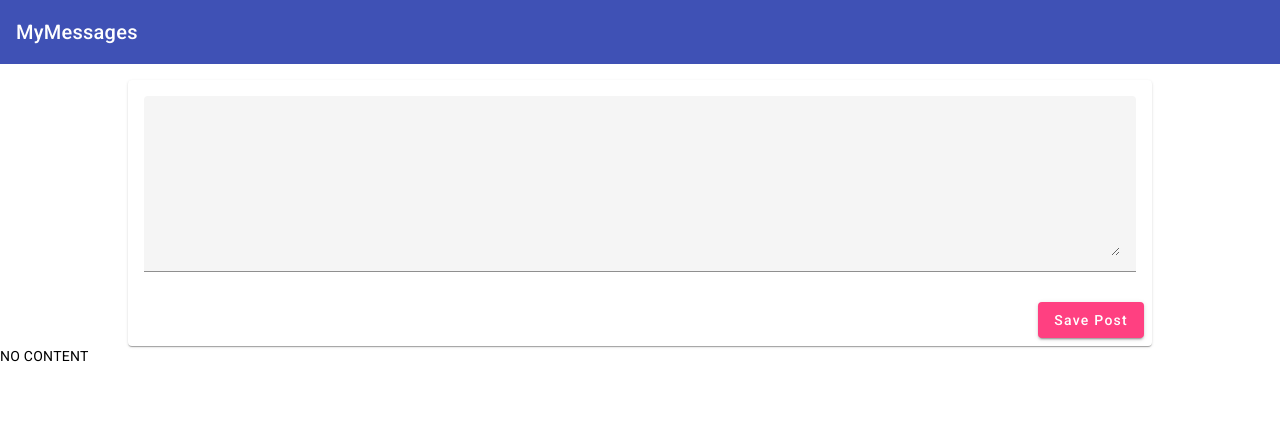
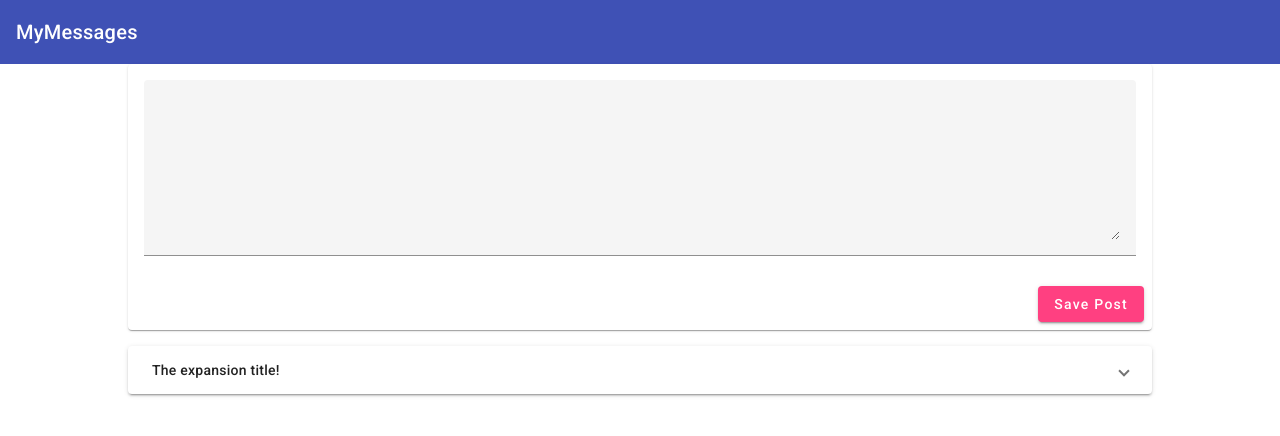
Before and after one commit to augustoqa/mean-course, an Angular app: page / in a window 1280 px wide. Shown: the top 436 px of the page. Built offline with nearby package versions, Linux system fonts and the light colour scheme.

Commit message:
Create PostListComponent and add an accordion

```diff
--- a/src/app/app.component.css
+++ b/src/app/app.component.css
@@ -1,3 +1,5 @@
 main {
   margin-top: 1rem;
+  width: 80%;
+  margin: auto;
 }
--- a/src/app/app.component.html
+++ b/src/app/app.component.html
@@ -2,4 +2,5 @@
 
 <main>
   <app-post-create></app-post-create>
+  <app-post-list></app-post-list>
 </main>
--- a/src/app/posts/post-crete/post-create.component.css
+++ b/src/app/posts/post-crete/post-create.component.css
@@ -1,8 +1,3 @@
-mat-card {
-  width: 80%;
-  margin: auto;
-}
-
 mat-form-field,
 textarea {
   width: 100%;
--- a/src/app/posts/post-crete/post-create.component.html
+++ b/src/app/posts/post-crete/post-create.component.html
@@ -10,4 +10,3 @@
     </button>
   </mat-card-actions>
 </mat-card>
-<p>{{ newPost }}</p>
--- /dev/null
+++ b/src/app/posts/post-list/post-list.component.css
@@ -0,0 +1,4 @@
+:host {
+  display: block;
+  margin-top: 1rem;
+}
--- /dev/null
+++ b/src/app/posts/post-list/post-list.component.html
@@ -0,0 +1,8 @@
+<mat-accordion>
+  <mat-expansion-panel>
+    <mat-expansion-panel-header>
+      The expansion title!
+    </mat-expansion-panel-header>
+    <p>I'm in an expansion panel!</p>
+  </mat-expansion-panel>
+</mat-accordion>
--- /dev/null
+++ b/src/app/posts/post-list/post-list.component.ts
@@ -0,0 +1,14 @@
+import { Component } from '@angular/core'
+
+@Component({
+  selector: 'app-post-list',
+  templateUrl: './post-list.component.html',
+  styleUrls: ['./post-list.component.css'],
+})
+export class PostListComponent {
+  posts = [
+    { title: 'First Post', content: "This is the first post's content" },
+    { title: 'Second Post', content: "This is the second post's content" },
+    { title: 'Third Post', content: "This is the third post's content" },
+  ]
+}
```
Also changed, not shown: src/app/app.module.ts (+9 -1 lines).
